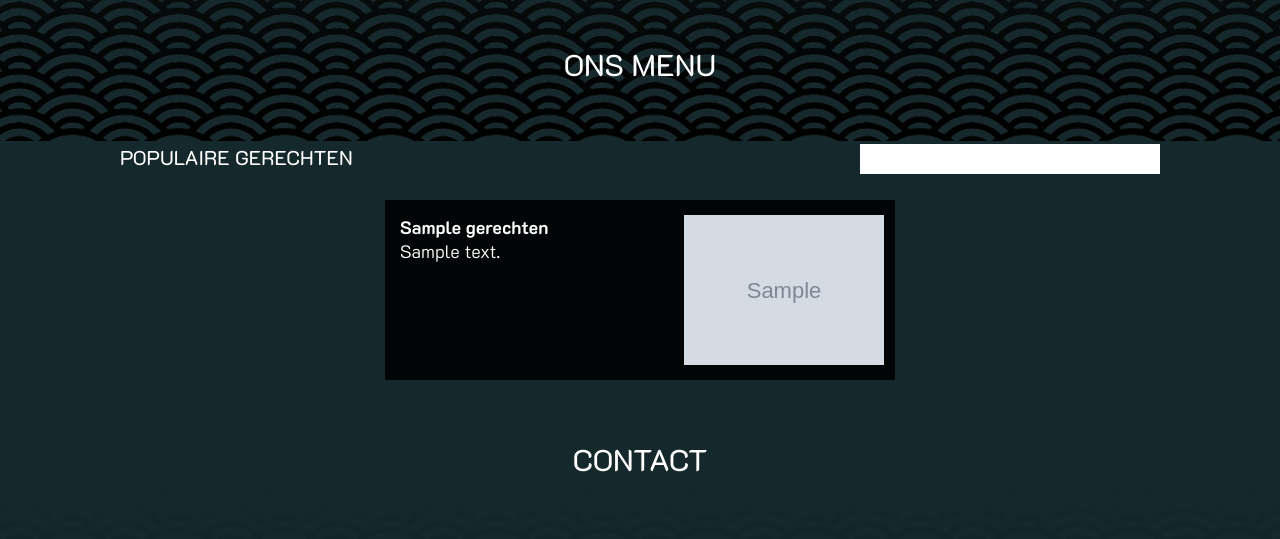
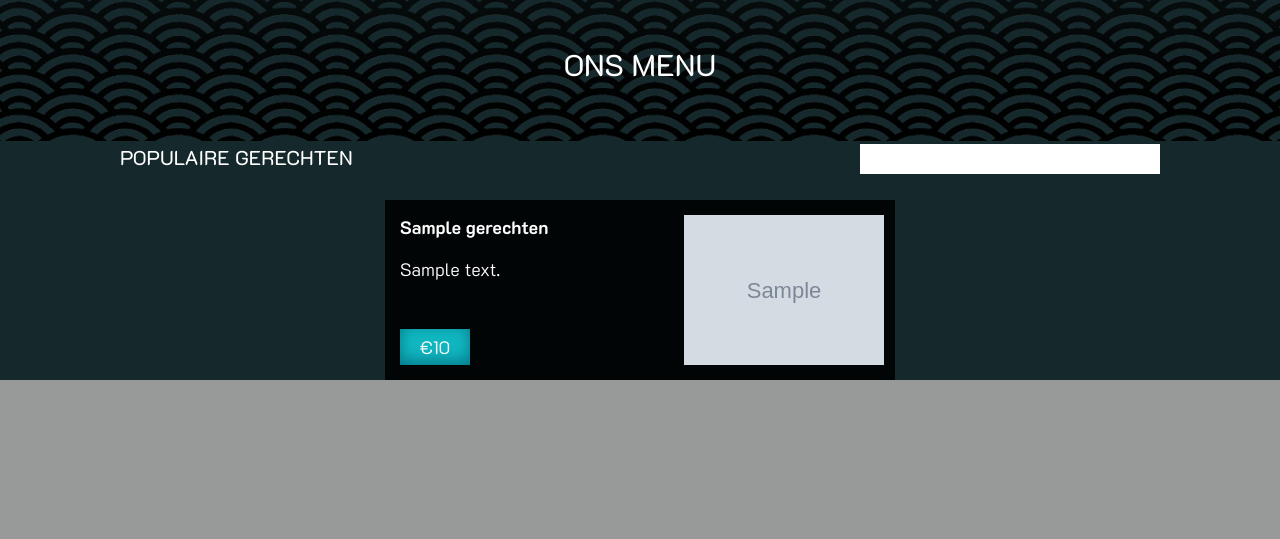
Before and after one commit to bleenie/restaurant, a PHP site: page / in a window 1280 px wide. Shown: the part 1459-1998 px from the top of the page. After the commit the page ends 1839 px from the top, so only its background shows below. Run offline with PHP 8.4, Linux system fonts and the light colour scheme; tables that the repository leaves empty or names only in its code hold one stand-in row (values such as "Sample post"); grey boxes marked "Sample" are stand-in pictures; some libraries are stand-ins or nearby versions.

Commit message:
Price tags

```diff
--- a/add-page.php
+++ b/add-page.php
@@ -33,8 +33,7 @@ if (isset($_SESSION['user']['name'])) :
                         <a href="./include/logout.php">LOG UIT</a>
                     </div>
                 </div>
-                <a href="">MENU</a>
-                <a href="">CONTACT</a>
+                <a href="index.php#menu">MENU</a>
                 <button class="cart-btn"><i class="fa-solid fa-cart-shopping fa-sm"></i> MANDJE</button>
             </div>
         </header>
--- a/css/style.css
+++ b/css/style.css
@@ -90,7 +90,7 @@ main {
 }
 
 p {
-    color:white;
+    color: white;
     font-size: 18px;
     font-weight: 300;
     text-align: justify;
@@ -154,7 +154,7 @@ h2 {
 }
 
 .menu-item {
-    height: 150px;
+    min-height: 150px;
     width: 480px;
     background-color: #020506;
     padding: 15px;
@@ -164,6 +164,9 @@ h2 {
 .menu-item-left {
     width: 60%;
     height: 100%;
+    display: flex;
+    flex-direction: column;
+    justify-content: space-between;
 }
 
 .menu-item-right {
@@ -182,3 +185,14 @@ h2 {
 .dish-title {
     font-weight: 700;
 }
+
+.dish-price {
+    display: flex;
+    justify-content: center;
+    align-items: center;
+    background-color: #10B8C1;
+    box-shadow: 0px -4px 15px #057686 inset;
+    width: 70px;
+    height: 36px;
+    margin: 30px 0 0 0;
+}
--- a/delete-page.php
+++ b/delete-page.php
@@ -33,8 +33,7 @@ if (isset($_SESSION['user']['name'])) :
                         <a href="./include/logout.php">LOG UIT</a>
                     </div>
                 </div>
-                <a href="">MENU</a>
-                <a href="">CONTACT</a>
+                <a href="index.php#menu">MENU</a>
                 <button class="cart-btn"><i class="fa-solid fa-cart-shopping fa-sm"></i> MANDJE</button>
             </div>
         </header>
--- a/edit-page.php
+++ b/edit-page.php
@@ -33,8 +33,7 @@ if (isset($_SESSION['user']['name'])) :
                         <a href="./include/logout.php">LOG UIT</a>
                     </div>
                 </div>
-                <a href="">MENU</a>
-                <a href="">CONTACT</a>
+                <a href="index.php#menu">MENU</a>
                 <button class="cart-btn"><i class="fa-solid fa-cart-shopping fa-sm"></i> MANDJE</button>
             </div>
         </header>
--- a/edit-page2.php
+++ b/edit-page2.php
@@ -34,8 +34,7 @@ if (isset($_SESSION['user']['name'])) :
                         <a href="./include/logout.php">LOG UIT</a>
                     </div>
                 </div>
-                <a href="">MENU</a>
-                <a href="">CONTACT</a>
+                <a href="index.php#menu">MENU</a>
                 <button class="cart-btn"><i class="fa-solid fa-cart-shopping fa-sm"></i> MANDJE</button>
             </div>
         </header>
--- a/index.php
+++ b/index.php
@@ -32,8 +32,7 @@
             <?php else : ?>
                 <a href="login-page.php"><i class="fa-regular fa-user fa-xs"></i> LOGIN</a>
             <?php endif; ?>
-            <a href="">MENU</a>
-            <a href="">CONTACT</a>
+            <a href="index.php#menu">MENU</a>
             <button class="cart-btn"><i class="fa-solid fa-cart-shopping fa-sm"></i> MANDJE</button>
         </div>
     </header>
@@ -71,6 +70,7 @@
                         <div class="menu-item-left">
                             <p class="dish-title"> <?php echo $value['name']; ?> </p>
                             <p class="dish-description"> <?php echo $value['description']; ?> </p>
+                            <p class="dish-price">€<?php echo $value['price']; ?> </p>
                         </div>
                         <div class="menu-item-right">
                             <img src="<?php echo $value['image']; ?>" alt="gerecht">
@@ -79,8 +79,6 @@
                 <?php endforeach; ?>
             </div>
         </div>
-        <h1>CONTACT</h1>
-        <div id="contact">
     </main>
 </body>
 
--- a/login-page.php
+++ b/login-page.php
@@ -20,8 +20,7 @@
         <div class="header-left"></div>
         <div class="header-right">
             <a href="login-page.php"><i class="fa-regular fa-user fa-xs"></i> LOGIN</a>
-            <a href="">MENU</a>
-            <a href="">CONTACT</a>
+            <a href="index.php#menu">MENU</a>
             <button class="cart-btn"><i class="fa-solid fa-cart-shopping fa-sm"></i> MANDJE</button>
         </div>
     </header>
--- a/register-page.php
+++ b/register-page.php
@@ -20,8 +20,7 @@
         <div class="header-left"></div>
         <div class="header-right">
             <a href="login-page.php"><i class="fa-regular fa-user fa-xs"></i> LOGIN</a>
-            <a href="">MENU</a>
-            <a href="">CONTACT</a>
+            <a href="index.php#menu">MENU</a>
             <button class="cart-btn"><i class="fa-solid fa-cart-shopping fa-sm"></i> MANDJE</button>
         </div>
     </header>
```
